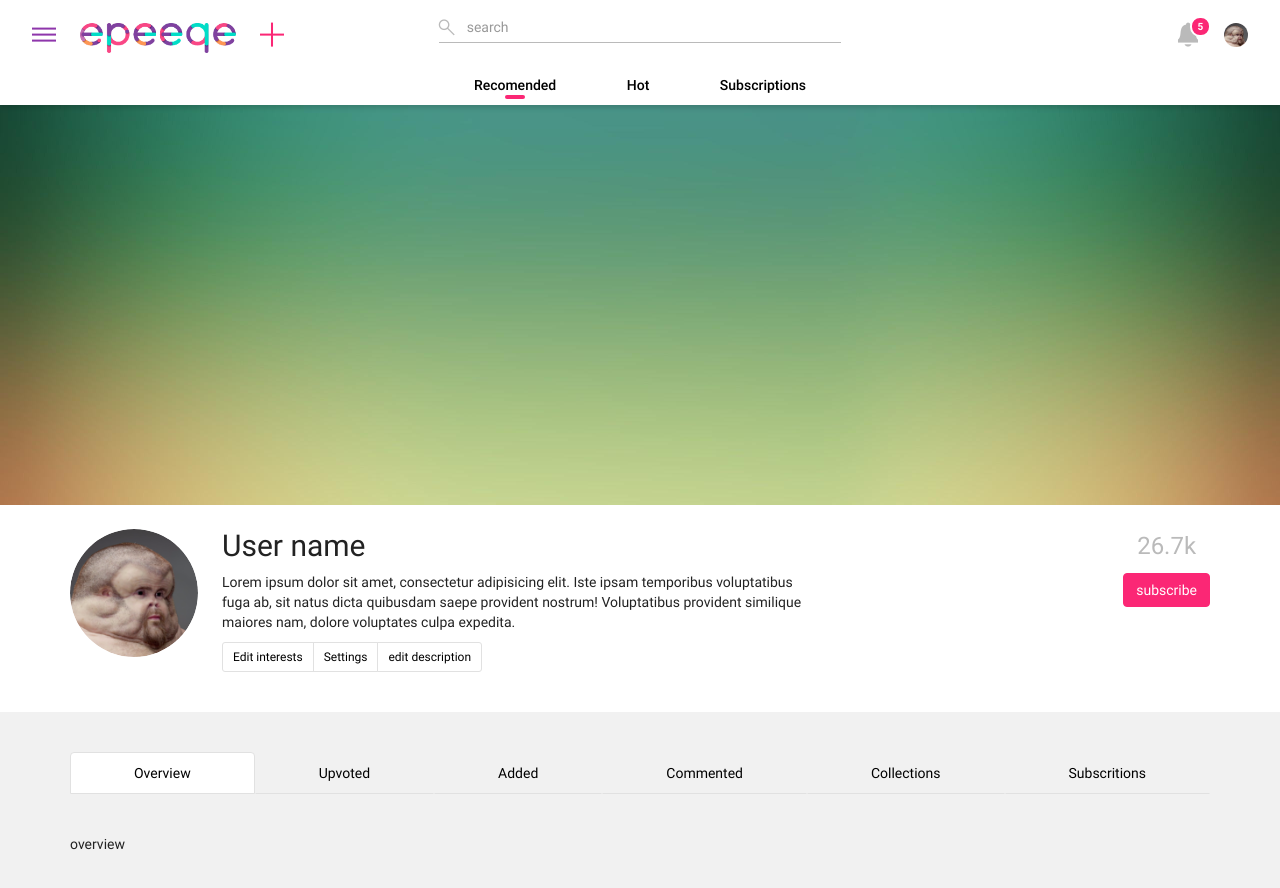
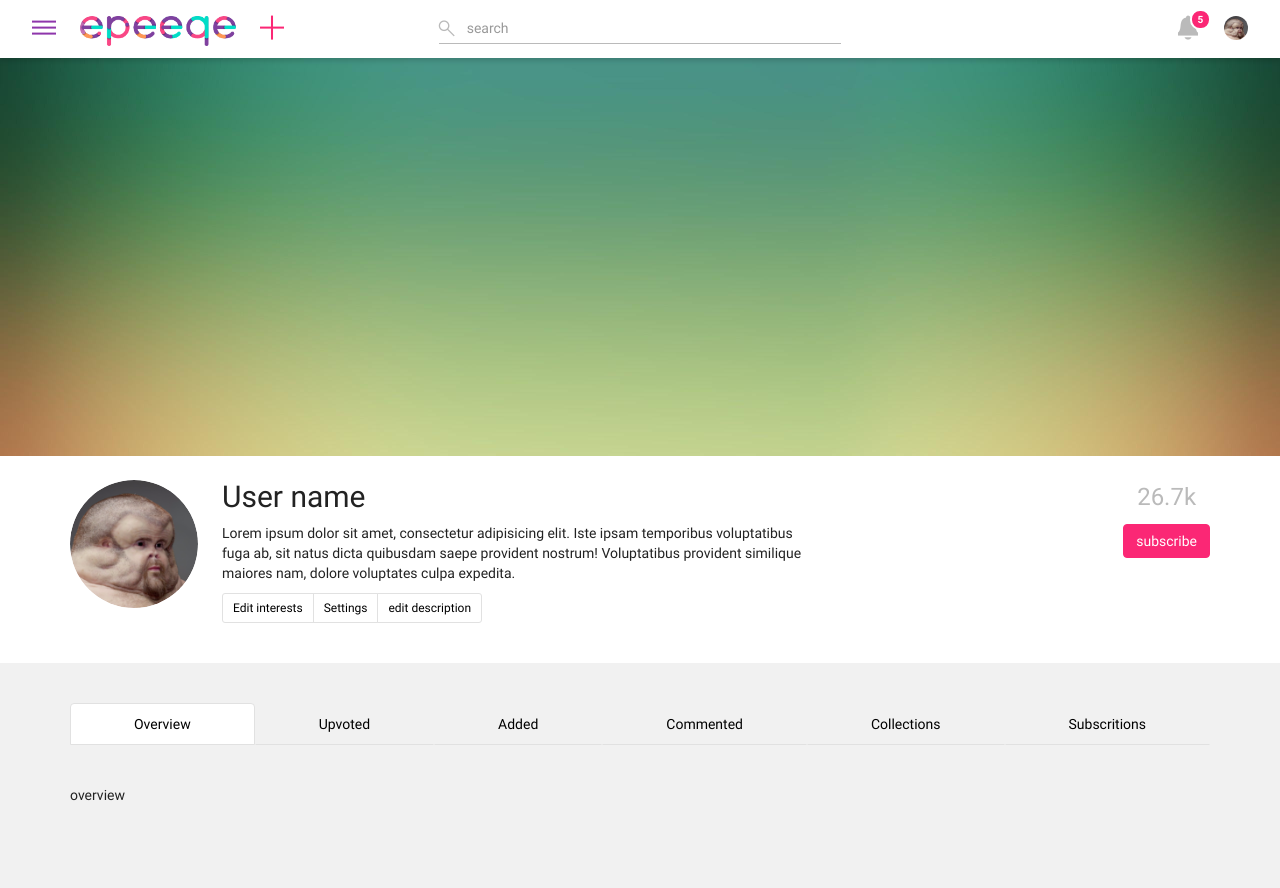
Before and after one commit to didkovsky/epeeqe, a website: page src/my_channel.html in a window 1280 px wide. After the commit the page ends 845 px from the top, so only its background shows below. Drawn offline with Linux system fonts and the light colour scheme; a web font is replaced by a local one.

Commit message:
Changed menu styles.

```diff
--- a/src/less/components/navbar.less
+++ b/src/less/components/navbar.less
@@ -4,7 +4,7 @@
 	border-radius: 0;
 	box-shadow: 0 3px 5px rgba(0,0,0,.15);
 	border: none;
-	padding-top: 12px;
+	padding-top: 5px;
 	z-index: 700;
 
 	.top-line {
@@ -227,6 +227,7 @@
 
 	.search-group {
 		border-bottom: @gray 1px solid;
+		margin-top: 8px;
 
 		.form-control {
 			border-radius: 0;
@@ -262,6 +263,10 @@
 		display: none;
 		height: 53px;
 		background: @white;
+
+		.search-group {
+			margin-top: 0;
+		}
 
 		.close-mobile-search {
 			position: absolute;
--- a/src/my_channel.html
+++ b/src/my_channel.html
@@ -196,15 +196,6 @@
 					</a>
 				</div>
 			</div>
-			<div class="row">
-			  <div class="col-md-4 col-md-offset-4">
-			    <ul class="nav nav-tabs nav-justified nav-filter" data-tabs="tabs">
-			      <li class="active"><a href="#tab-recomended" data-toggle="tab">Recomended</a></li>
-			      <li><a href="#tab-hot" data-toggle="tab">Hot</a></li>
-			      <li><a href="#tab-subscription" data-toggle="tab">Subscriptions</a></li>
-			    </ul>
-			  </div>
-			</div>
 		</div>
 	</nav>
 
```
Also changed, not shown: src/css/style.css, src/css/style.min.css.
